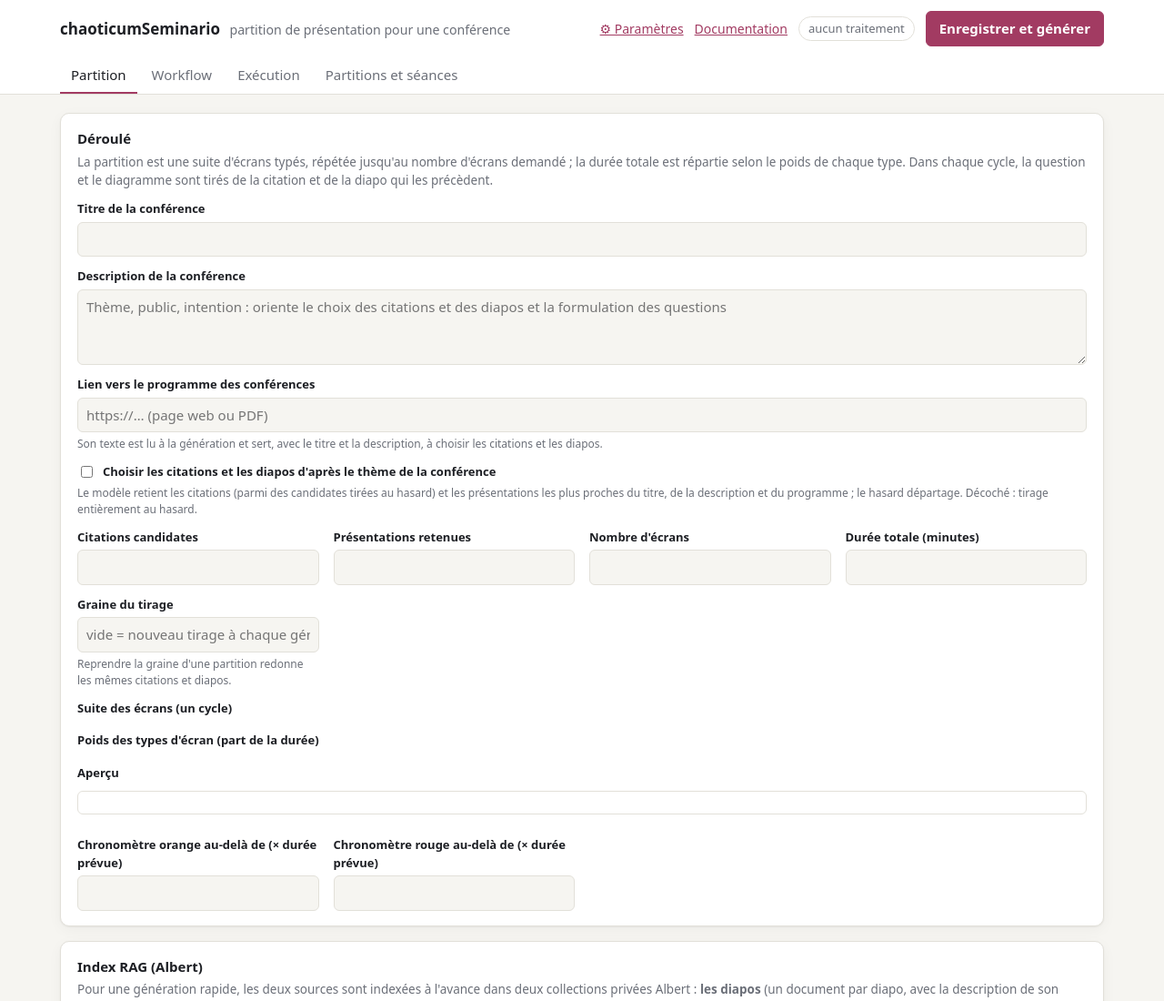
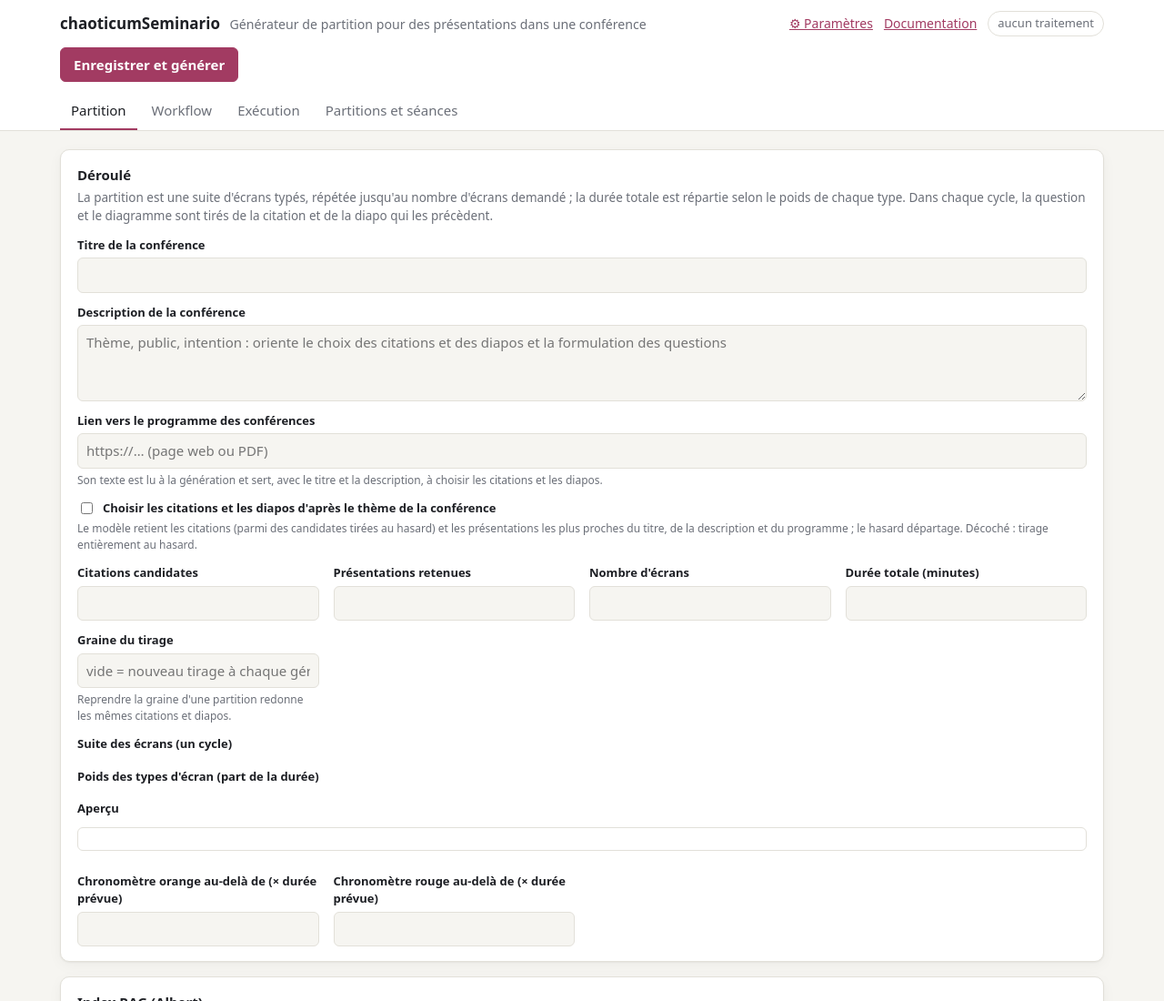
Before and after one commit to samszo/ecosysteme-agents-recherche, a website: page src/ui/public/chaoticum.html in a window 1280 px wide. Shown: the top 1100 px of the page at 91% size. Drawn offline with nearby package versions, Linux system fonts and the light colour scheme; no server answers.

Commit message:
feat: améliorer le titre de la page pour plus de clarté

```diff
--- a/src/ui/public/chaoticum.html
+++ b/src/ui/public/chaoticum.html
@@ -82,7 +82,7 @@
 <body>
 <header>
   <div class="bar">
-    <h1>chaoticumSeminario <small>partition de présentation pour une conférence</small></h1>
+    <h1>chaoticumSeminario <small>Générateur de partition pour des présentations dans une conférence</small></h1>
     <div class="spacer"></div>
     <span id="app-links"></span>
     <a href="/parametres" title="Connexions Albert, Zotero, Omeka S, Grist">⚙ Paramètres</a>
```
